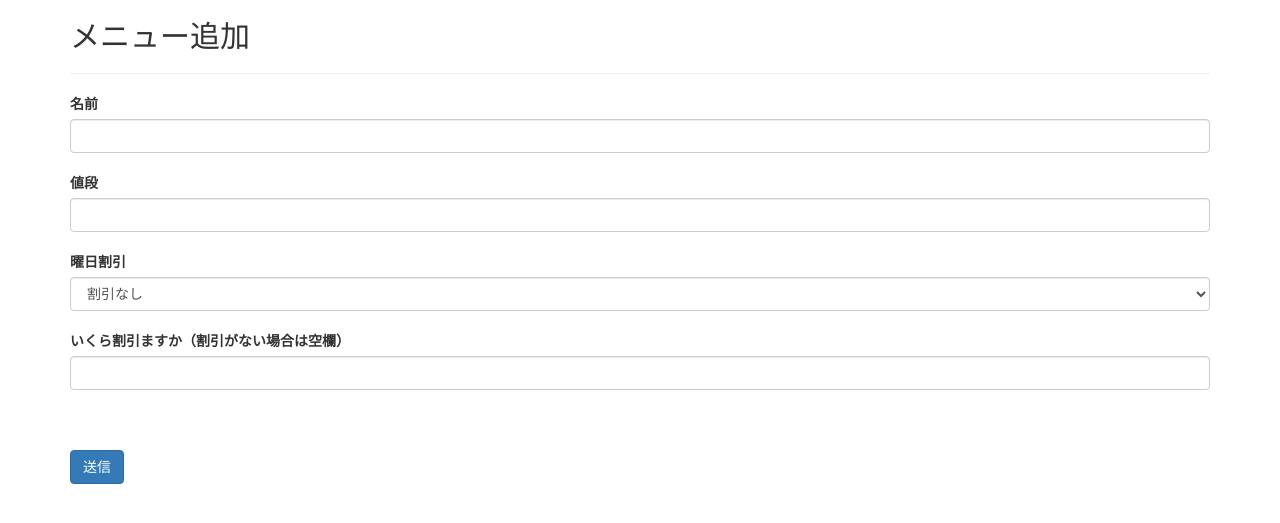
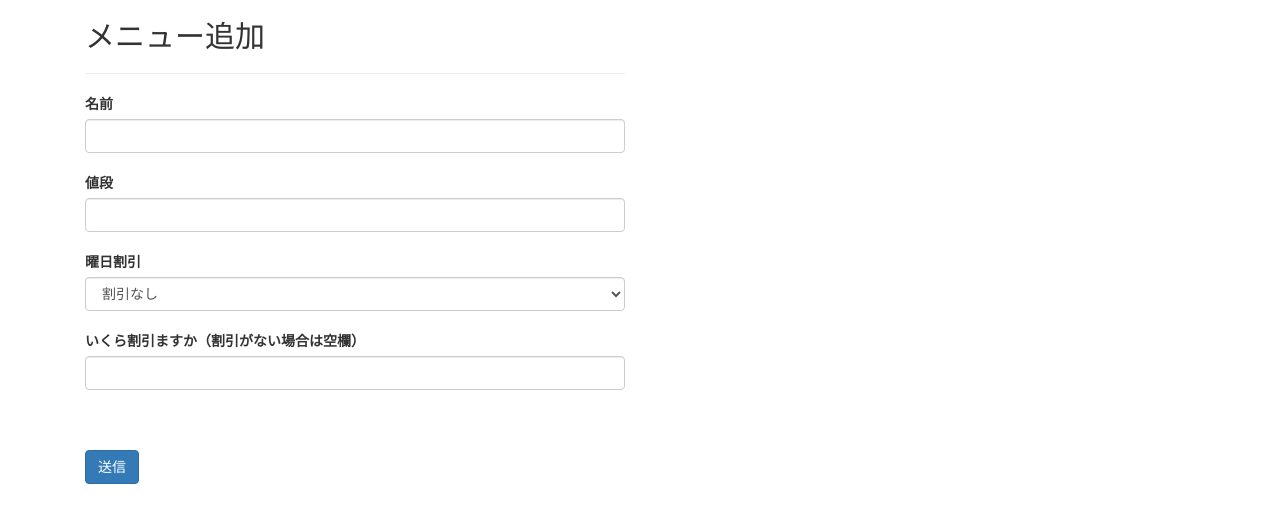
Before and after one commit to s151003/kobai-sys, a PHP site: page /console/add_menu.php in a window 1280 px wide. Shown: the top 523 px of the page. Run offline with PHP 8.4, Linux system fonts and the light colour scheme; some libraries are stand-ins or nearby versions.

Commit message:
[tyokotto]add_menu.php グリッド調整

```diff
--- a/console/add_menu.php
+++ b/console/add_menu.php
@@ -4,15 +4,16 @@
   <link href="../bootstrap/css/bootstrap.min.css" rel="stylesheet">
   <script src="https://ajax.googleapis.com/ajax/libs/jquery/1.11.2/jquery.min.js"></script>
   <script src="../js/bootstrap.min.js"></script>
-  <meta name="viewport" content="width=device-width, initial-scale=1">
 </head>
 
 <form action="menu_adder.php" method="post">
 <input type="hidden" name= "mode" value="menu_adder" />
 
 <div class="container">
+    <div class="col-md-6">
   <h2>メニュー追加</h2>
   <hr>
+
 
   <div class="form-froup">
     <label>名前</br></label>
@@ -41,3 +42,5 @@
   </div>
     <input class="btn btn-primary" type="submit" name="submit" value="送信">
   </div>
+    <div class="col-md-6"></div>
+</div>
```
